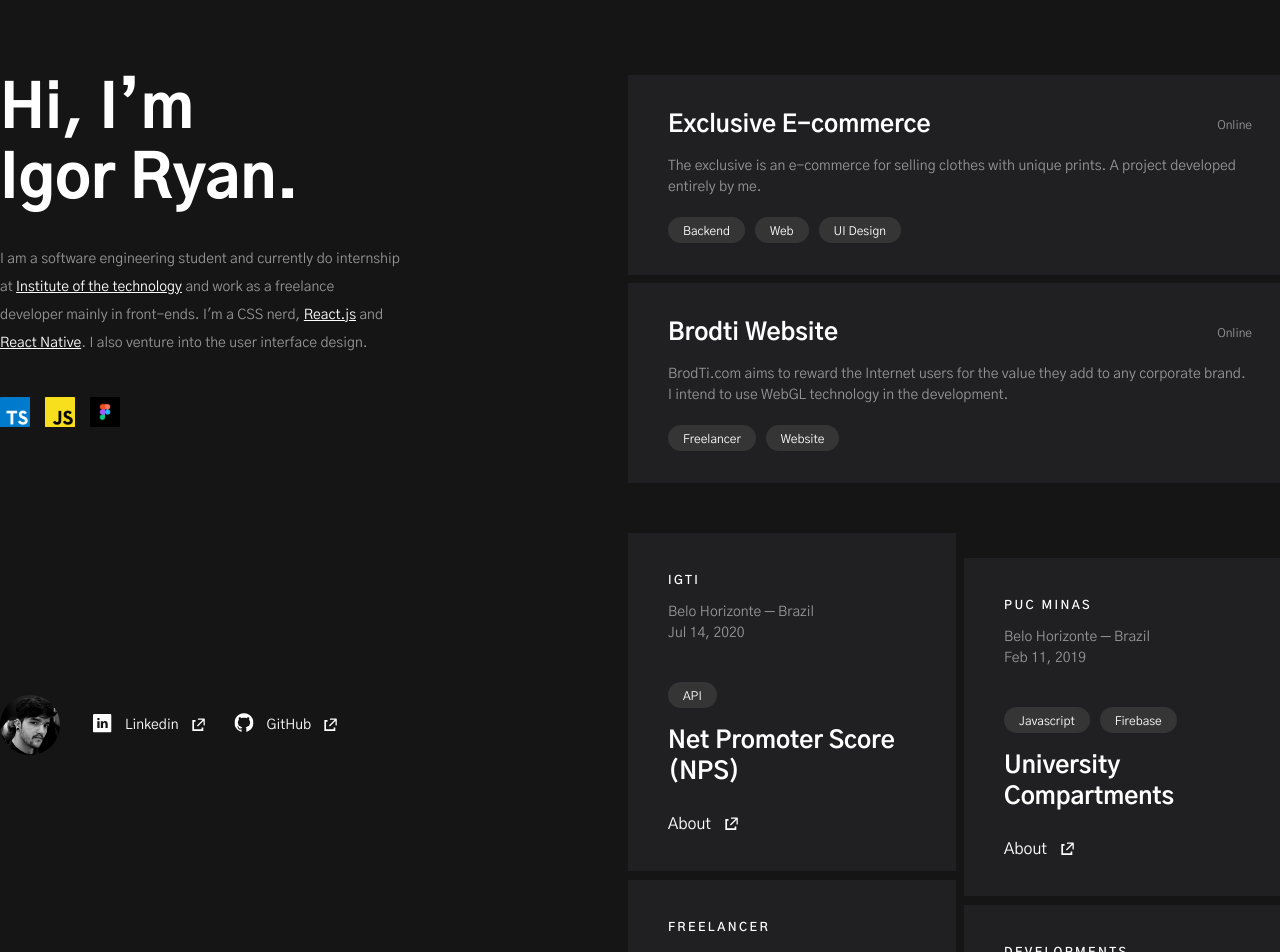
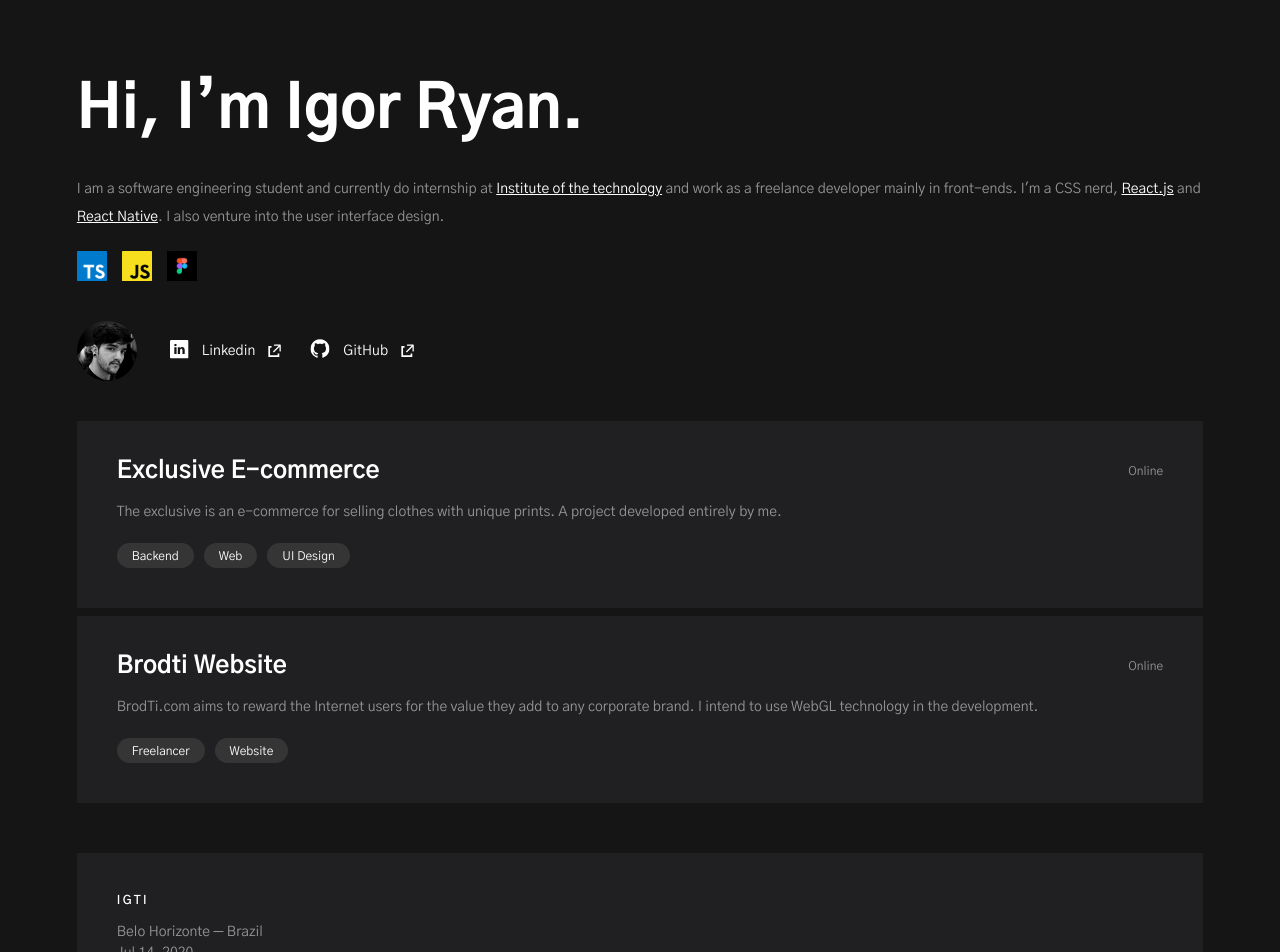
Before and after one commit to Igorryan/portfolio, a React (Create React App) app: page / in a window 1280 px wide. Shown: the top 952 px of the page. Built offline with nearby package versions, Linux system fonts and the light colour scheme.

Commit message:
first responsiveness

```diff
--- a/src/components/Projectsmax/styles.ts
+++ b/src/components/Projectsmax/styles.ts
@@ -5,13 +5,16 @@ export const Container = styled.section`
 `;
 
 export const Project = styled.article`
-  height: 200px;
   margin: 0 8px 8px 8px;
   background: #202022;
   padding: 40px;
   overflow: hidden;
   cursor: pointer;
   transition: 0.1s;
+
+  @media only screen and (max-width: 1400px){
+  margin: 0 0 8px 0;
+  }
 `
 
 export const Header = styled.div`
--- a/src/components/Projectsmin/index.tsx
+++ b/src/components/Projectsmin/index.tsx
@@ -94,8 +94,8 @@ const Projectsmin: React.FC = () => {
         >
           <Project onMouseLeave={handleDeselectedProject} onMouseEnter={() => handleSelectedProject(id)} style={{
             opacity: (focus === id && projectSelected) || noProjectsSelected ? 1 : 0.6,
-            marginTop: id % 2 === 0 ? 25 : 0,
-            marginBottom: id % 2 === 0 ? -16 : 0,
+            //marginTop: id % 2 === 0 ? 25 : 0,
+            //marginBottom: id % 2 === 0 ? -16 : 0,
           }}>
             <UpTitle>{uptitle.toUpperCase()}</UpTitle>
             <Local>{local}</Local>
--- a/src/components/Projectsmin/styles.ts
+++ b/src/components/Projectsmin/styles.ts
@@ -2,10 +2,14 @@ import styled from 'styled-components';
 
 export const Container = styled.section`
    display: flex;
+   flex-wrap:wrap;
+   margin-bottom: 5%;
+   margin-top: 50px;
 
-   flex-wrap:wrap;
-   margin-bottom: 70px;
-   margin-top: 50px;
+   @media only screen and (max-width: 1400px){
+     flex-wrap: initial;
+     flex-direction: column;
+   }
 `;
 
 export const Project = styled.article`
@@ -19,6 +23,13 @@ export const Project = styled.article`
   padding: 40px ;
   overflow: hidden;
   transition: 0.1s;
+
+  @media only screen and (max-width: 1400px){
+    width: auto;
+    height: auto;
+    margin-left: 0;
+
+   }
 `
 
 export const UpTitle = styled.p`
@@ -46,6 +57,10 @@ export const TagsContainer = styled.div`
   margin-top: 40px;
   margin-bottom: 18px;
 
+  @media only screen and (max-width: 1400px){
+    margin-top: 30px;
+  }
+
 `
 
 export const Tag = styled.div`
@@ -62,12 +77,11 @@ export const Tag = styled.div`
 export const Title = styled.h1`
   font-size: 24px;
   font-weight: 700;
-  height: 88px;
   line-height: 1.3em;
 `
 
 export const AboutArea = styled.div`
-
+  margin-top: 25px;
 `
 
 export const AboutLink = styled.a`
--- a/src/components/Sidebar/index.tsx
+++ b/src/components/Sidebar/index.tsx
@@ -18,8 +18,8 @@ const Sidebar: React.FC = () => {
 
       <InfoContainer>
         <Title>
-          Hi, I’m<br />
-        Igor Ryan.
+          Hi, I’m
+          Igor Ryan.
       </Title>
         <Description>
         I am a software engineering student and currently do internship at <a href="https://www.igti.com.br/" rel="noopener noreferrer" target="_blank">Institute of the technology</a> and work as a freelance developer mainly in front-ends. I'm a CSS nerd, <a href="https://pt-br.reactjs.org/" rel="noopener noreferrer" target="_blank">React.js</a> and <a href="https://reactnative.dev/" rel="noopener noreferrer" target="_blank">React Native</a>. I also venture into the user interface design.
--- a/src/components/Sidebar/styles.ts
+++ b/src/components/Sidebar/styles.ts
@@ -6,7 +6,13 @@ export const Container = styled.aside`
   justify-content: space-between;
   flex-direction: column;
   width: 400px;
-  height: 85vh;
+  height: 100%;
+
+  @media only screen and (max-width: 1400px){
+    position: relative;
+    width: 100%;
+  }
+
 `;
 
 export const InfoContainer = styled.div``
@@ -16,6 +22,12 @@ export const Title = styled.h1`
   font-weight: 800;
   line-height: 70px;
   color: #FFF;
+  width: 300px;
+
+  @media only screen and (min-width: 825px) and (max-width: 1400px){
+    width: auto;
+  }
+
 `
 export const Description = styled.p`
   margin-top: 30px;
@@ -45,18 +57,31 @@ export const SkillsContainer = styled.div`
   img.iconBorder {
     border: 1px solid #000000;
   }
+
+  @media only screen and (max-width: 1400px){
+    margin: 20px 0;
+
+  }
 `
 
 export const ContactContainer = styled.div`
   display: flex;
   align-items: center;
-
+  position: absolute;
+  bottom: 100px;
 
   img#profileAvatar {
     width: 60px;
     height: 60px;
     border-radius: 50%;
     margin-right: 20px;
+  }
+
+
+  @media only screen and (max-width: 1400px){
+  position: relative;
+  bottom: 0;
+  margin: 20px 0 40px;
   }
 `
 export const Contact = styled.footer`
--- a/src/pages/Home/styles.ts
+++ b/src/pages/Home/styles.ts
@@ -5,10 +5,27 @@ export const Container = styled.div`
   width: 1300px;
   line-height: 80px;
   font-family: 'Gothic A1', sans-serif;
-  align-items: stretch;
+  height: 100%;
+
+  @media only screen and (max-width: 1630px){
+    width:80vw;
+  }
+
+
+  @media only screen and (max-width: 1400px){
+    width:88vw;
+  }
+
+
 `;
 
 export const Section = styled.section`
   float: right;
   width: 680px;
+
+  @media only screen and (max-width: 1400px){
+    float: none;
+    width: auto;
+
+  }
 `
```
